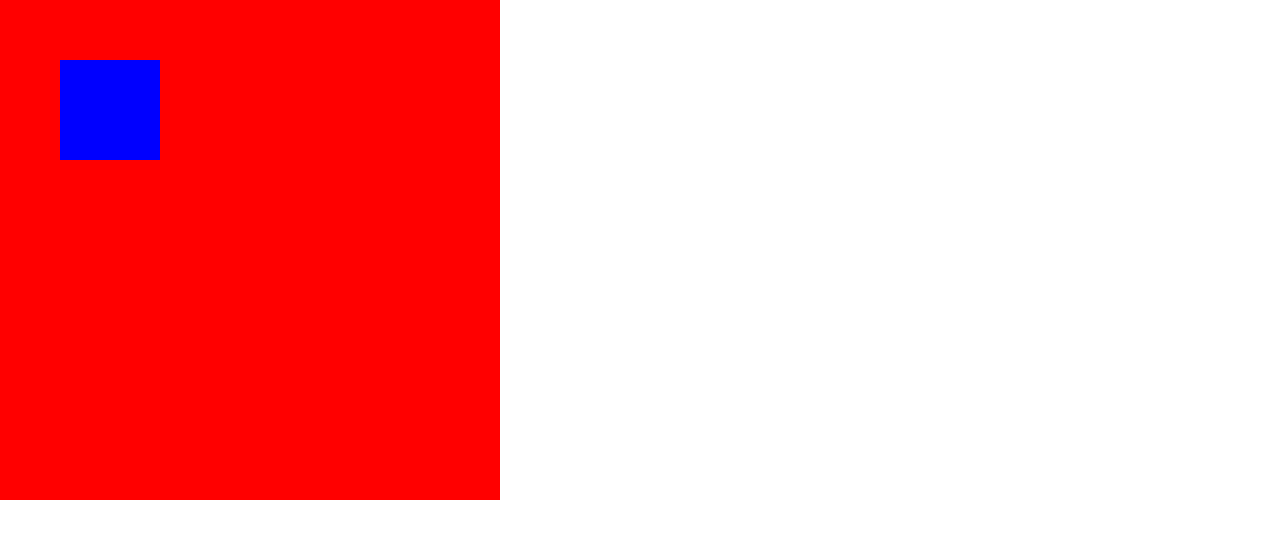
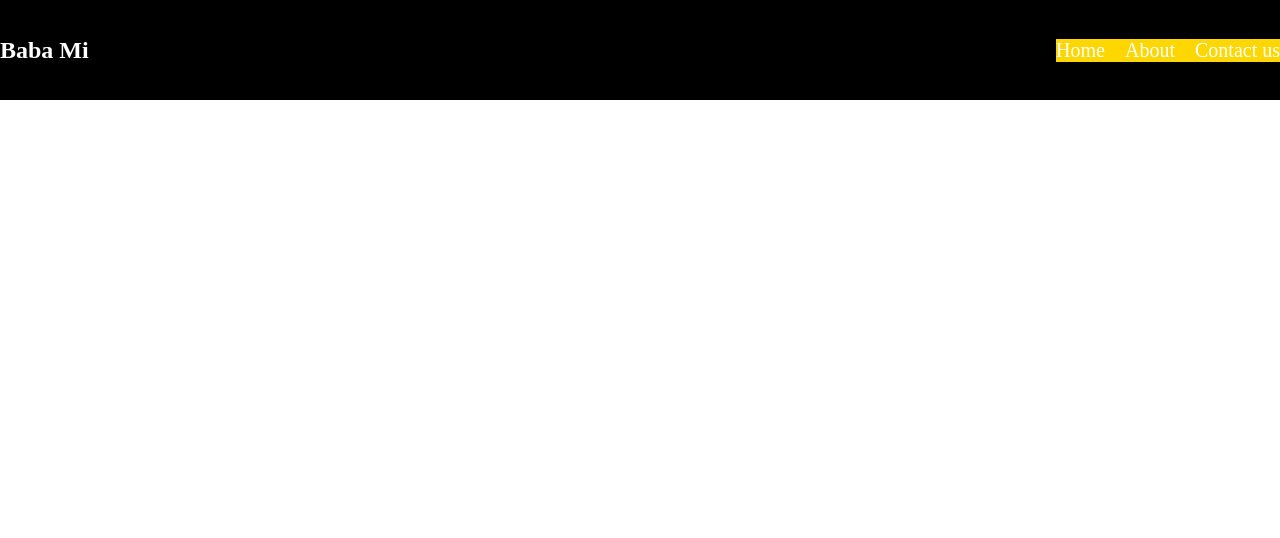
Before and after one commit to Cypher2tech/landing-page, a plain HTML site: page index.html in a window 1280 px wide. Drawn offline with Linux system fonts and the light colour scheme.

Commit message:
Navigation bar done

```diff
--- a/index.html
+++ b/index.html
@@ -9,13 +9,26 @@
 </head>
 
 <body>
-    <div class="box">
+    <nav class="navbar">
+        <h1>Baba Mi</h1>
 
-        <div class="inside-box">
+        <ul>
+            <li>
+                <a href="">Home</a>
+            </li>
 
-        </div>
+            <li>
+                <a href="">About</a>
+            </li>
 
-    </div>
+            <li>
+                <a href="">Contact us</a>
+            </li>
+
+
+        </ul>
+
+    </nav>
 
 </body>
 
--- a/style.css
+++ b/style.css
@@ -1,24 +1,46 @@
 * {
     margin: 0;
     padding: 0;
+
     box-sizing: border-box;
 
 
 
 }
 
-.box {
-
-    height: 500px;
-    width: 500px;
-    background-color: red;
-    padding: 60px;
+.navbar {
+    justify-content: space-between;
+    align-items: center;
+    width: 100%;
+    height: 100px;
+    background-color: black;
+    display: flex;
 
 }
 
-.inside-box {
-    height: 100px;
-    width: 100px;
-    background-color: blue;
+.navbar h1 {
+    color: white;
+
 
 }
+
+.navbar ul {
+    justify-content: center;
+    align-items: center;
+    display: flex;
+    gap: 20px;
+    font-size: 20px;
+    background-color: gold;
+}
+
+
+.navbar ul li {
+    list-style: none;
+
+
+}
+
+.navbar ul li a {
+    text-decoration: none;
+    color: white;
+}
```
